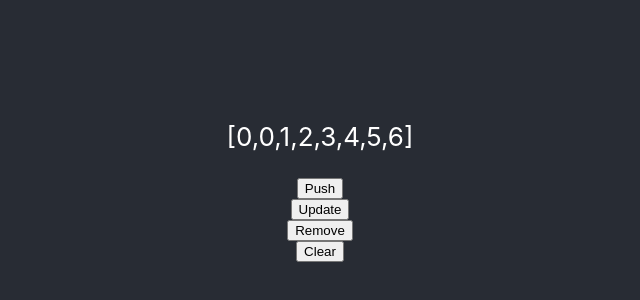
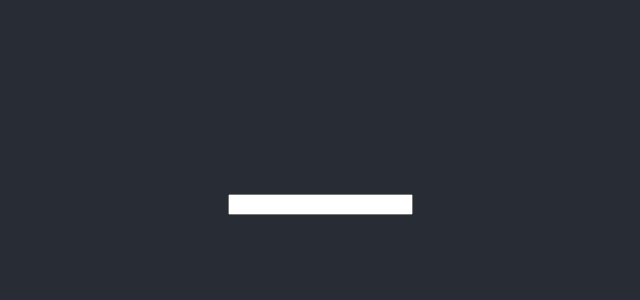
Before and after one commit to bobkov-evgeny/react-custom-hooks, a React (Create React App) app: page / in a window 1280 px wide. Shown: the part 222-522 px from the top of the page, without its empty margins (320-960 px from the left). Built offline with nearby package versions, Linux system fonts and the light colour scheme.

Commit message:
useThrottle hook implementation

```diff
--- a/src/App.js
+++ b/src/App.js
@@ -1,32 +1,19 @@
 import './App.css';
-import {useArray} from "./useArray";
-import {useDebounce} from "./useDebounce";
+import {useThrottle} from "./useThrottle";
+import {useState} from "react";
 
 function App() {
-    const [values, {push, update, filter, remove, clear}] = useArray([0, 0, 1,2,3,4,5,6]);
-
-    useDebounce(() => {
-        filter(a => a !== 0)
-    }, 1000, [values]);
-
-    // useUpdateEffect(() => {
-    //     alert(count);
-    // }, [count]);
+    const [value, setValue] = useState('');
+    const throttleValue = useThrottle(value);
 
     return (
         <div className="App">
             <header className="App-header">
                 <p>
-                    [{values.join(',')}]
+                    {throttleValue}
                 </p>
 
-                <button onClick={() => push(values.length)}>Push</button>
-
-                <button onClick={() => update(3, 777)}>Update</button>
-
-                <button onClick={() => remove(3)}>Remove</button>
-
-                <button onClick={() => clear()}>Clear</button>
+                <input value={value} onChange={(e) => setValue(e.target.value)} />
 
             </header>
         </div>
--- /dev/null
+++ b/src/useThrottle.js
@@ -0,0 +1,22 @@
+import {useEffect, useRef, useState} from "react";
+
+export function useThrottle(value, interval = 500) {
+    const [throttledValue, setThrottledValue] = useState(value);
+    const lastExecution = useRef(Date.now());
+
+    useEffect(() => {
+         if (Date.now() >= lastExecution.current + interval) {
+             lastExecution.current = Date.now();
+             setThrottledValue(value);
+         } else {
+             const timerId = setTimeout(() => {
+                 lastExecution.current = Date.now();
+                 setThrottledValue(value);
+             }, interval);
+
+             return () => clearInterval(timerId);
+         }
+    }, [value, interval]);
+
+    return throttledValue;
+}
```
